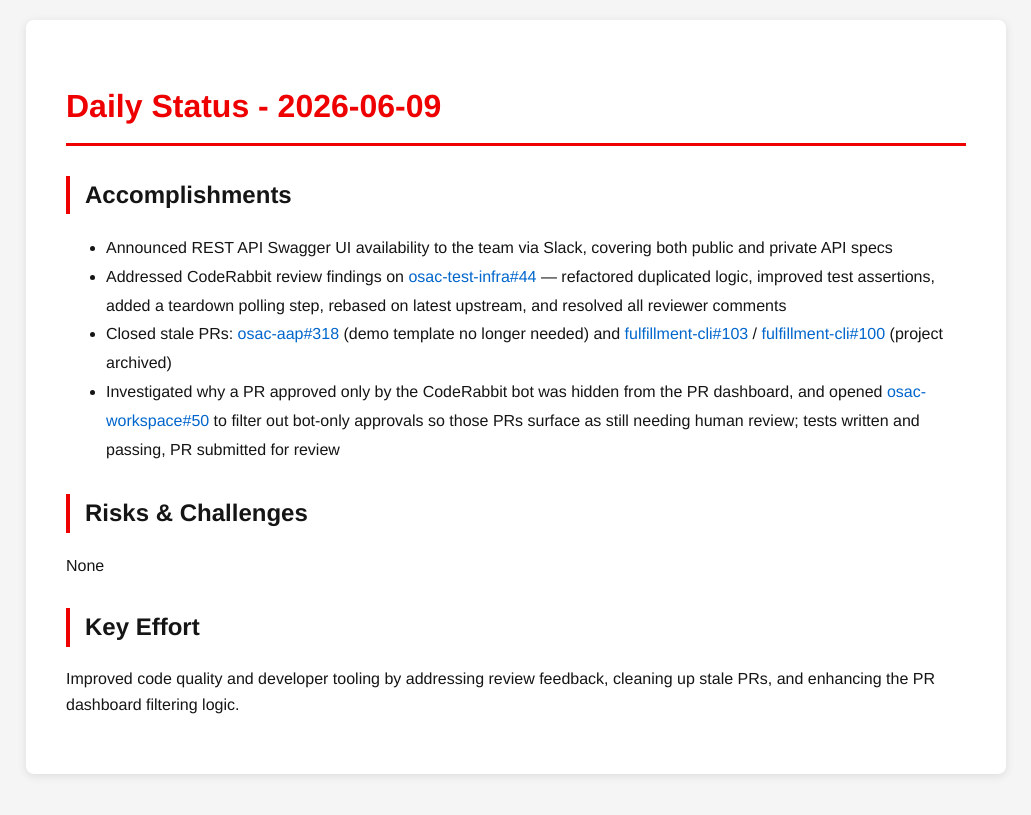
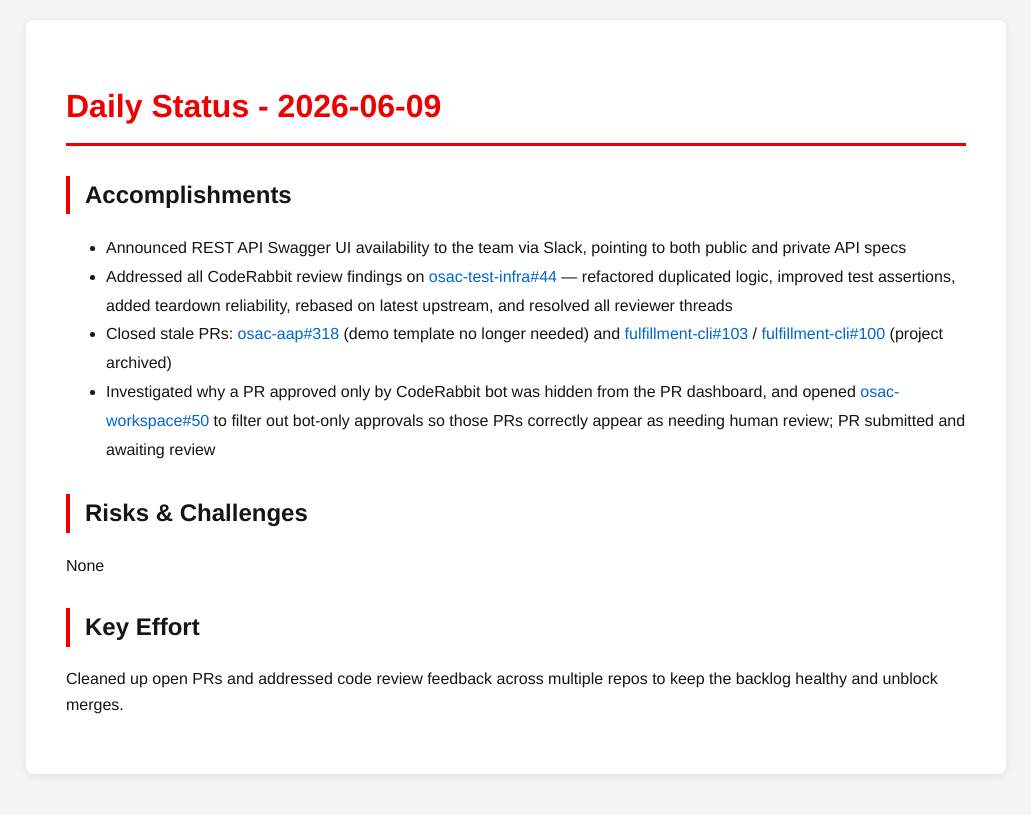
Before and after one commit to tzvatot/daily-status, a Jekyll site: the page built from 2026-06-09.md, in a window 1280 px wide. Shown: the top 815 px of the page, without its empty margins (124-1155 px from the left). Built offline with Jekyll 4.4.1, drawn with Linux system fonts in a browser that asks for light colours.

Commit message:
Daily status update - 2026-06-09

```diff
--- a/2026-06-09.md
+++ b/2026-06-09.md
@@ -7,13 +7,13 @@
 # Daily Status - 2026-06-09
 
 ## Accomplishments
-- Announced REST API Swagger UI availability to the team via Slack, covering both public and private API specs
-- Addressed CodeRabbit review findings on [osac-test-infra#44](https://github.com/osac-project/osac-test-infra/pull/44) — refactored duplicated logic, improved test assertions, added a teardown polling step, rebased on latest upstream, and resolved all reviewer comments
+- Announced REST API Swagger UI availability to the team via Slack, pointing to both public and private API specs
+- Addressed all CodeRabbit review findings on [osac-test-infra#44](https://github.com/osac-project/osac-test-infra/pull/44) — refactored duplicated logic, improved test assertions, added teardown reliability, rebased on latest upstream, and resolved all reviewer threads
 - Closed stale PRs: [osac-aap#318](https://github.com/osac-project/osac-aap/pull/318) (demo template no longer needed) and [fulfillment-cli#103](https://github.com/osac-project/fulfillment-cli/pull/103) / [fulfillment-cli#100](https://github.com/osac-project/fulfillment-cli/pull/100) (project archived)
-- Investigated why a PR approved only by the CodeRabbit bot was hidden from the PR dashboard, and opened [osac-workspace#50](https://github.com/osac-project/osac-workspace/pull/50) to filter out bot-only approvals so those PRs surface as still needing human review; tests written and passing, PR submitted for review
+- Investigated why a PR approved only by CodeRabbit bot was hidden from the PR dashboard, and opened [osac-workspace#50](https://github.com/osac-project/osac-workspace/pull/50) to filter out bot-only approvals so those PRs correctly appear as needing human review; PR submitted and awaiting review
 
 ## Risks & Challenges
 None
 
 ## Key Effort
-Improved code quality and developer tooling by addressing review feedback, cleaning up stale PRs, and enhancing the PR dashboard filtering logic.
+Cleaned up open PRs and addressed code review feedback across multiple repos to keep the backlog healthy and unblock merges.
```
